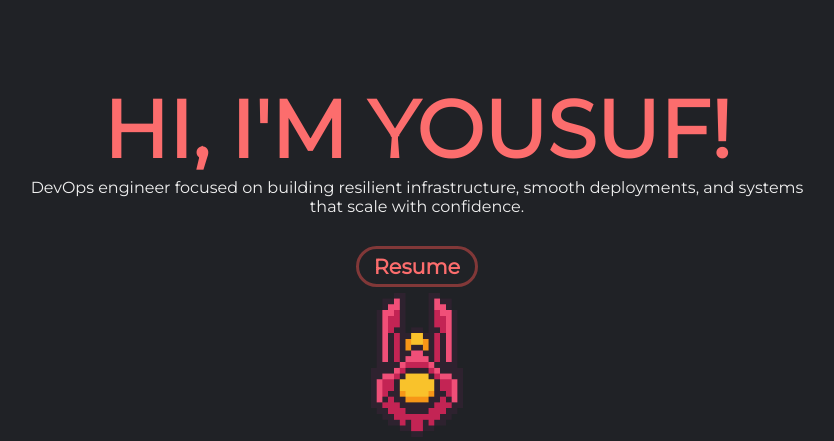
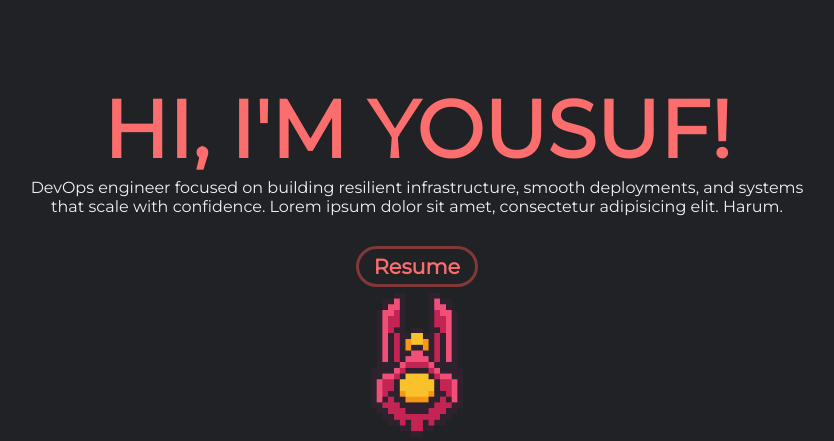
Before and after one commit to Y-Ibrahim/DevOps-Portfolio-Site, a Flask app: page / in a window 1280 px wide. Shown: the part 178-619 px from the top of the page, without its empty margins (223-1057 px from the left). Run offline with Flask 3, Linux system fonts and the light colour scheme; some libraries are stand-ins or nearby versions.

Commit message:
Updated paragraph

```diff
--- a/website/templates/index.html
+++ b/website/templates/index.html
@@ -31,7 +31,7 @@
 
         <!-- <img src="./prism.svg" class="logo"alt="" width="150px" height="150px"> -->
         <h1 class="title">Hi, i'm Yousuf!</h1>
-        <p>DevOps engineer focused on building resilient infrastructure, smooth deployments, and systems that scale with confidence.
+        <p>DevOps engineer focused on building resilient infrastructure, smooth deployments, and systems that scale with confidence. Lorem ipsum dolor sit amet, consectetur adipisicing elit. Harum.
         </p>
         <a href="https://docs.google.com/document/d/e/2PACX-1vQ_4vZWFFQ0bB51MU8oYwOmWGBRFhj9ZAtxk38U0e8px-gnDYK-LXAmoEXkx_xUwA/pub" class="btn fill" target="blank">Resume</a>
         <div class="logo">
```
